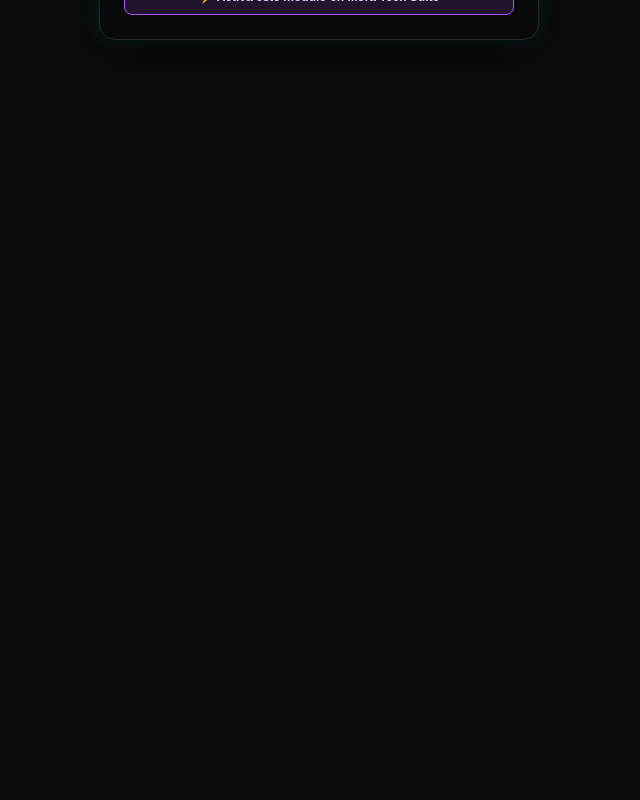
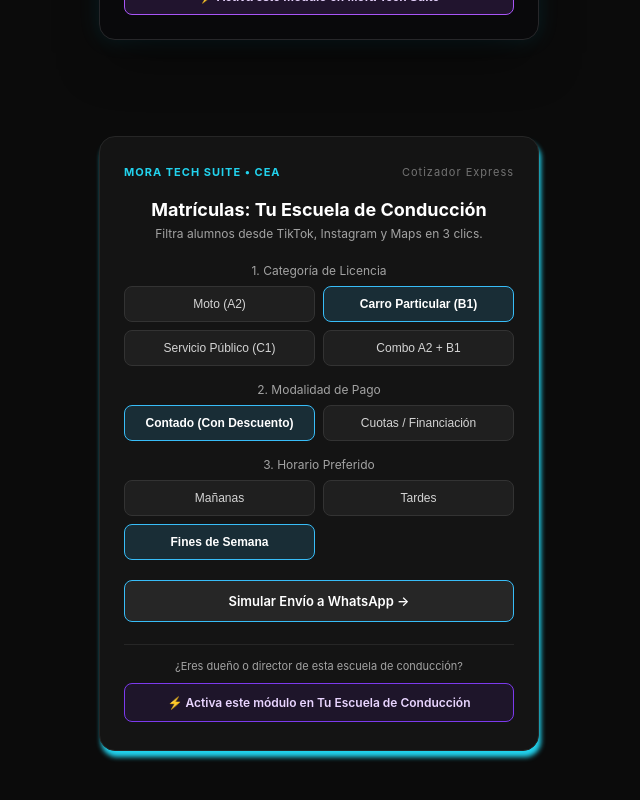
Before and after one commit to BaKai209/master-landing-react, a React (Create React App) app: page / in a window 1280 px wide. Shown: the part 2597-3397 px from the top of the page, without its empty margins (321-961 px from the left). Before the commit the page ends 2669 px from the top, so only its background shows below. Built offline with nearby package versions, Linux system fonts and the light colour scheme; the HTML template or start-up script is replaced by a standard one.

Commit message:
feat: add dynamic driving school (CEA) qualification module

```diff
--- a/src/App.js
+++ b/src/App.js
@@ -8,6 +8,7 @@ import Infrastructure from './components/Infrastructure/Infrastructure';
 import PreCalificadorEstetico from './components/PrecalificadorEstetico';
 import CotizadorShowNa from './components/CotizadorExclusive';
 import {Analytics as VercelAnalytics} from '@vercel/analytics/react';
+import DrivingSchoolModule from './components/DrivingSchoolModule';
 
 function App() {
   return (
@@ -19,7 +20,7 @@ function App() {
       <Infrastructure />
       <PreCalificadorEstetico />
       {/*<CotizadorShowNa />*/}
-
+      <DrivingSchoolModule />
 
        <VercelAnalytics />
 
--- /dev/null
+++ b/src/components/DrivingSchoolModule.css
@@ -0,0 +1,150 @@
+/* Separación amplia respecto al módulo de arriba y centrado al mismo nivel */
+.cea-wrapper {
+    width: 100%;
+    display: flex;
+    justify-content: center;
+    margin-top: 96px;
+    margin-bottom: 80px;
+    padding: 0 16px;
+    box-sizing: border-box;
+
+  }
+
+  /* Tarjeta idéntica a la de arriba */
+  .cea-card {
+    width: 100%;
+    max-width: 440px;
+    background-color: #141414;
+    border: 1px solid #262626;
+    border-radius: 16px;
+    padding: 28px 24px;
+    color: #ffffff;
+    box-shadow: 2px 6px 5px #22d3ee;
+    box-sizing: border-box;
+  }
+
+  .cea-top-bar {
+    display: flex;
+    justify-content: space-between;
+    align-items: center;
+    font-size: 11px;
+    letter-spacing: 1px;
+    margin-bottom: 20px;
+  }
+
+  .cea-brand {
+    color: #22d3ee;
+    font-weight: 700;
+  }
+
+  .cea-step {
+    color: #737373;
+  }
+
+  .cea-title {
+    font-size: 18px;
+    font-weight: 700;
+    color: #ffffff;
+    text-align: center;
+    margin: 0 0 6px 0;
+  }
+
+  .cea-subtitle {
+    font-size: 12px;
+    color: #a3a3a3;
+    text-align: center;
+    margin: 0 0 22px 0;
+  }
+
+  .cea-group {
+    margin-bottom: 16px;
+  }
+
+  .cea-label {
+    display: block;
+    font-size: 12px;
+    color: #a3a3a3;
+    margin-bottom: 8px;
+  }
+
+  .cea-grid {
+    display: grid;
+    grid-template-columns: 1fr 1fr;
+    gap: 8px;
+  }
+
+  .cea-option {
+    background-color: #1f1f1f;
+    border: 1px solid #333333;
+    color: #d4d4d4;
+    padding: 10px 8px;
+    border-radius: 8px;
+    font-size: 12px;
+    cursor: pointer;
+    transition: all 0.2s ease;
+  }
+
+  .cea-option:hover {
+    border-color: #38bdf8;
+  }
+
+  .cea-option.active {
+    background-color: rgba(56, 189, 248, 0.15);
+    border-color: #38bdf8;
+    color: #ffffff;
+    font-weight: 600;
+  }
+
+  .cea-btn-primary {
+    display: block;
+    width: 100%;
+    margin-top: 20px;
+    padding: 12px;
+    background-color: #262626;
+    border: 1px solid #38bdf8;
+    color: #ffffff;
+    text-align: center;
+    text-decoration: none;
+    border-radius: 8px;
+    font-size: 13px;
+    font-weight: 600;
+    box-sizing: border-box;
+  }
+
+  .cea-btn-primary:hover {
+    background-color: #38bdf8;
+    color: #0a0a0a;
+  }
+
+  .cea-divider {
+    border-top: 1px solid #262626;
+    margin: 22px 0 14px 0;
+  }
+
+  .cea-owner-text {
+    font-size: 11px;
+    color: #a3a3a3;
+    text-align: center;
+    margin: 0 0 10px 0;
+  }
+
+  /* Botón morado idéntico al módulo superior */
+  .cea-btn-purple {
+    display: block;
+    width: 100%;
+    padding: 11px;
+    background-color: #1e152a;
+    border: 1px solid #7c3aed;
+    color: #e9d5ff;
+    text-align: center;
+    text-decoration: none;
+    border-radius: 8px;
+    font-size: 12px;
+    font-weight: 600;
+    box-sizing: border-box;
+  }
+
+  .cea-btn-purple:hover {
+    background-color: #7c3aed;
+    color: #ffffff;
+  }
--- /dev/null
+++ b/src/components/DrivingSchoolModule.jsx
@@ -0,0 +1,116 @@
+import React, { useState, useEffect } from 'react';
+import './DrivingSchoolModule.css';
+
+export default function DrivingSchoolModule() {
+  const [schoolName, setSchoolName] = useState('Tu Escuela de Conducción');
+  const [category, setCategory] = useState('Carro Particular (B1)');
+  const [payment, setPayment] = useState('Contado (Con Descuento)');
+  const [schedule, setSchedule] = useState('Fines de Semana');
+
+  useEffect(() => {
+    const params = new URLSearchParams(window.location.search);
+    const escuelaParam = params.get('escuela');
+    if (escuelaParam) {
+      setSchoolName(escuelaParam.replace(/-/g, ' '));
+    }
+  }, []);
+
+  const categories = ['Moto (A2)', 'Carro Particular (B1)', 'Servicio Público (C1)', 'Combo A2 + B1'];
+  const payments = ['Contado (Con Descuento)', 'Cuotas / Financiación'];
+  const schedules = ['Mañanas', 'Tardes', 'Fines de Semana'];
+
+  const buildWhatsAppMessage = () => {
+    const text = `Hola ${schoolName}, vengo de su perfil web. Quiero matricularme en Licencia: *${category}*, modalidad: *${payment}*, horario: *${schedule}*. ¿Me confirman disponibilidad?`;
+    return `https://wa.me/${573026668432}?text=${encodeURIComponent(text)}`;
+  };
+
+  return (
+    <section className="cea-wrapper">
+      <div className="cea-card">
+        {/* Encabezado superior igual al módulo de arriba */}
+        <div className="cea-top-bar">
+          <span className="cea-brand">MORA TECH SUITE • CEA</span>
+          <span className="cea-step">Cotizador Express</span>
+        </div>
+
+        <h2 className="cea-title">Matrículas: {schoolName}</h2>
+        <p className="cea-subtitle">Filtra alumnos desde TikTok, Instagram y Maps en 3 clics.</p>
+
+        {/* 1. Categoría */}
+        <div className="cea-group">
+          <label className="cea-label">1. Categoría de Licencia</label>
+          <div className="cea-grid">
+            {categories.map((item) => (
+              <button
+                key={item}
+                type="button"
+                onClick={() => setCategory(item)}
+                className={category === item ? 'cea-option active' : 'cea-option'}
+              >
+                {item}
+              </button>
+            ))}
+          </div>
+        </div>
+
+        {/* 2. Pago */}
+        <div className="cea-group">
+          <label className="cea-label">2. Modalidad de Pago</label>
+          <div className="cea-grid">
+            {payments.map((item) => (
+              <button
+                key={item}
+                type="button"
+                onClick={() => setPayment(item)}
+                className={payment === item ? 'cea-option active' : 'cea-option'}
+              >
+                {item}
+              </button>
+            ))}
+          </div>
+        </div>
+
+        {/* 3. Horario */}
+        <div className="cea-group">
+          <label className="cea-label">3. Horario Preferido</label>
+          <div className="cea-grid">
+            {schedules.map((item) => (
+              <button
+                key={item}
+                type="button"
+                onClick={() => setSchedule(item)}
+                className={schedule === item ? 'cea-option active' : 'cea-option'}
+              >
+                {item}
+              </button>
+            ))}
+          </div>
+        </div>
+
+        {/* Botón principal de simulación */}
+        <a
+          href={buildWhatsAppMessage()}
+          target="_blank"
+          rel="noopener noreferrer"
+          className="cea-btn-primary"
+        >
+          Simular Envío a WhatsApp →
+        </a>
+
+        {/* Separador y botón morado idéntico al de arriba */}
+        <div className="cea-divider" />
+        <p className="cea-owner-text">¿Eres dueño o director de esta escuela de conducción?</p>
+        <a
+          href={`https://wa.me/${573026668432}?text=${encodeURIComponent(
+            `Hola Ing. Johan, quiero activar el Piloto Gratis de 7 Días para ${schoolName}.`
+          )}`}
+          target="_blank"
+          rel="noopener noreferrer"
+          className="cea-btn-purple"
+        >
+          ⚡ Activa este módulo en {schoolName}
+        </a>
+      </div>
+    </section>
+  );
+}
```
